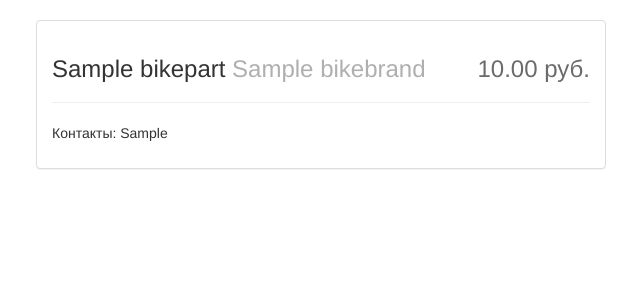
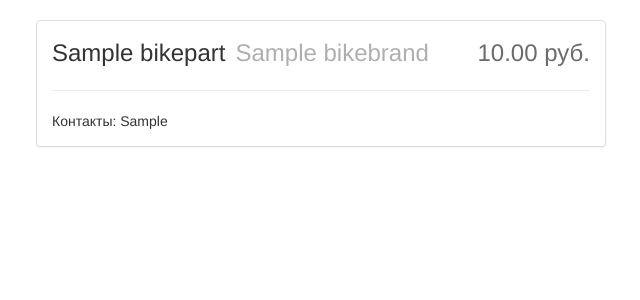
Before and after one commit to khudyakovavi/bike_parts, a Django app: page / in a window 1280 px wide. Shown: the part 52-352 px from the top of the page, without its empty margins (319-959 px from the left). Run offline with Django 3.2, Linux system fonts and the light colour scheme; tables that the repository leaves empty hold one stand-in row (values such as "Sample post"); some libraries are stand-ins or nearby versions.

Commit message:
Поправлена верстка

```diff
--- a/common/templates/base.html
+++ b/common/templates/base.html
@@ -6,6 +6,7 @@
         <meta name="viewport" content="width=device-width, initial-scale=1">
 
         <link href="{% static "css/bootstrap.min.css" %}" rel="stylesheet">
+        <link href="{% static "css/main.css" %}" rel="stylesheet">
 
         <title>Велосипедные запчасти</title>
     </head>
--- /dev/null
+++ b/parts/static/css/main.css
@@ -0,0 +1,19 @@
+.b-header {
+    font-weight: 500;
+    font-size: 24px;
+}
+
+.b-title {
+    float: left;
+}
+
+.b-brand {
+    color: #afafaf;
+    float: left;
+    margin-left: 10px;
+}
+
+.b-price {
+    float: right;
+    color: #6b6b6b;
+}
--- a/parts/templates/parts.html
+++ b/parts/templates/parts.html
@@ -11,9 +11,14 @@
         {% for part in bike_parts %}
             <div class="panel panel-default">
                 <div class="panel-body">
-                    <h3>{{ part.name }} <span style="color: #afafaf;">{{ part.brand.name }}</span><span style="float: right; color: #6b6b6b;">{{ part.price }} руб.</span></h3>
-                    <hr>
-                    <p>Контакты: {{ part.contacts }}</p>
+                    <div class="b-title b-header">{{ part.name }}</div>
+                    <div class="b-brand b-header">{{ part.brand.name }}</div>
+                    <div class="b-price b-header">{{ part.price }} руб.</div>
+                    <div style="clear: both;"></div>
+                    <div class="b-contacts">
+                        <hr />
+                        Контакты: {{ part.contacts }}
+                    </div>
                 </div>
             </div>
         {% endfor %}
```
